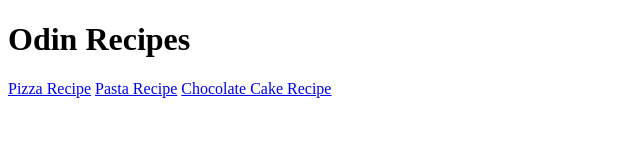
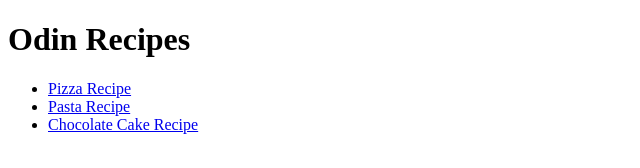
Before and after one commit to kevishr/odin-recipes, a plain HTML site: page index.html in a window 1280 px wide. Shown: the whole page, without its empty margins (0-640 px from the left). Drawn offline with Linux system fonts and the light colour scheme.

Commit message:
Put links in unordered list
This will prevent the links from displaying on the same line

```diff
--- a/index.html
+++ b/index.html
@@ -8,8 +8,10 @@
 <body>
     <h1>Odin Recipes</h1>
 
-<a href="./recipes/pizza.html" target="_blank">Pizza Recipe</a>
-<a href="./recipes/pasta.html" target="_blank">Pasta Recipe</a>
-<a href="./recipes/chocolatecake.html" target="_blank">Chocolate Cake Recipe</a>
+<ul>
+<li><a href="./recipes/pizza.html" target="_blank">Pizza Recipe</a></li>
+<li><a href="./recipes/pasta.html" target="_blank">Pasta Recipe</a></li>
+<li><a href="./recipes/chocolatecake.html" target="_blank">Chocolate Cake Recipe</a></li>
+</ul>
 </body>
 </html>
```
